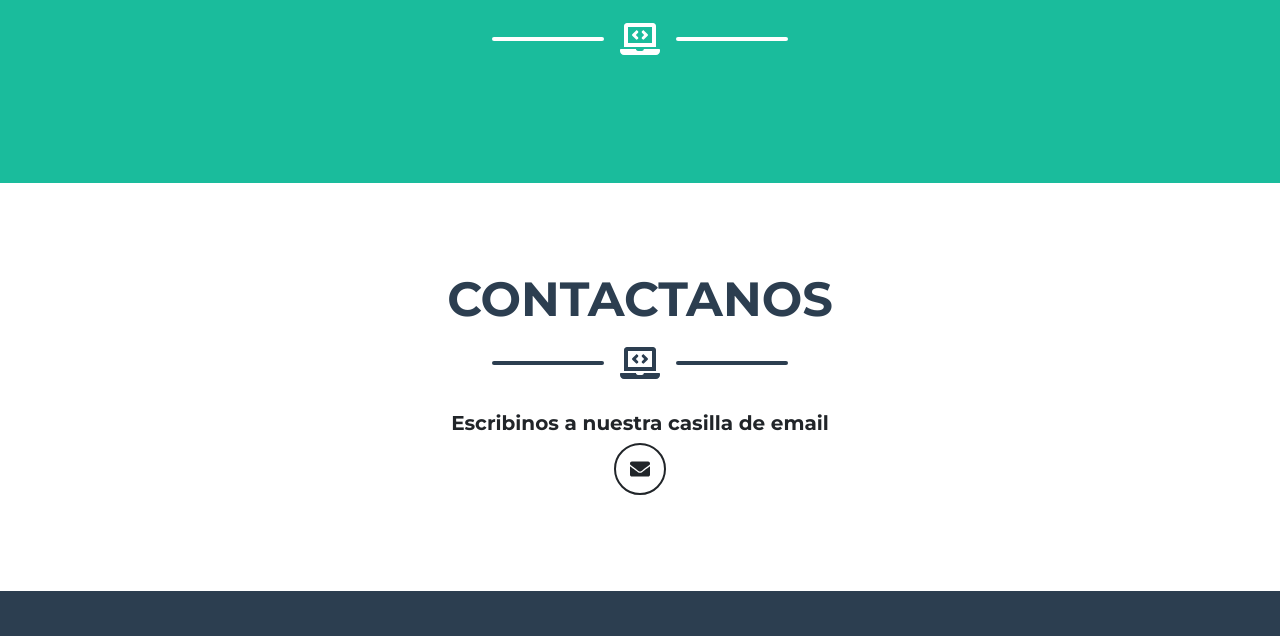
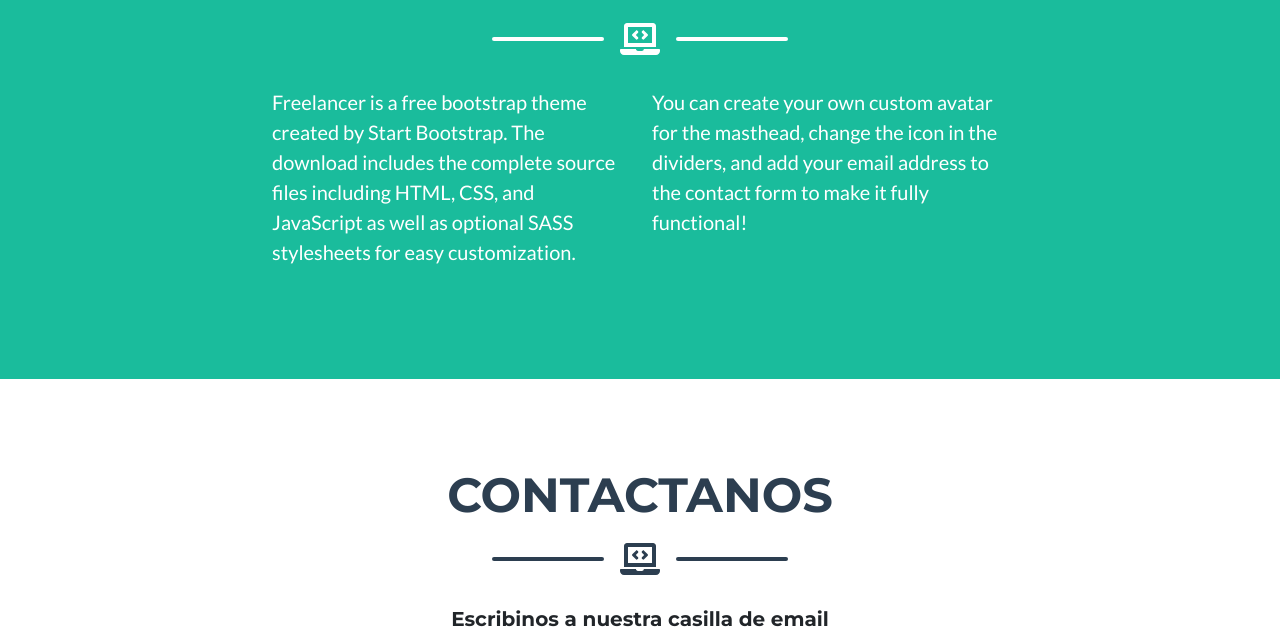
Before and after one commit to juanfstillo/MET4OPFsoc, a plain HTML site: page index.html in a window 1280 px wide. Shown: the part 3227-3863 px from the top of the page. Drawn offline with nearby package versions, Linux system fonts and the light colour scheme.

Commit message:
imagenes

```diff
--- a/index.html
+++ b/index.html
@@ -227,9 +227,17 @@
                     <div class="divider-custom-line"></div>
                 </div>
                 <!-- About Section Content-->
-
+                <div class="row">
+                    <div class="col-lg-4 ms-auto"><p class="lead">Freelancer is a free bootstrap theme created by Start Bootstrap. The download includes the complete source files including HTML, CSS, and JavaScript as well as optional SASS stylesheets for easy customization.</p></div>
+                    <div class="col-lg-4 me-auto"><p class="lead">You can create your own custom avatar for the masthead, change the icon in the dividers, and add your email address to the contact form to make it fully functional!</p></div>
+                </div>
                 <!-- About Section Button-->
-
+                <!-- <div class="text-center mt-4">
+                    <a class="btn btn-xl btn-outline-light" href="https://startbootstrap.com/theme/freelancer/">
+                        <i class="fas fa-download me-2"></i>
+                        Free Download!
+                    </a>
+                </div> -->
             </div>
         </section>
         <!-- Contact Section-->
```
Also changed, not shown: 1 other file.
